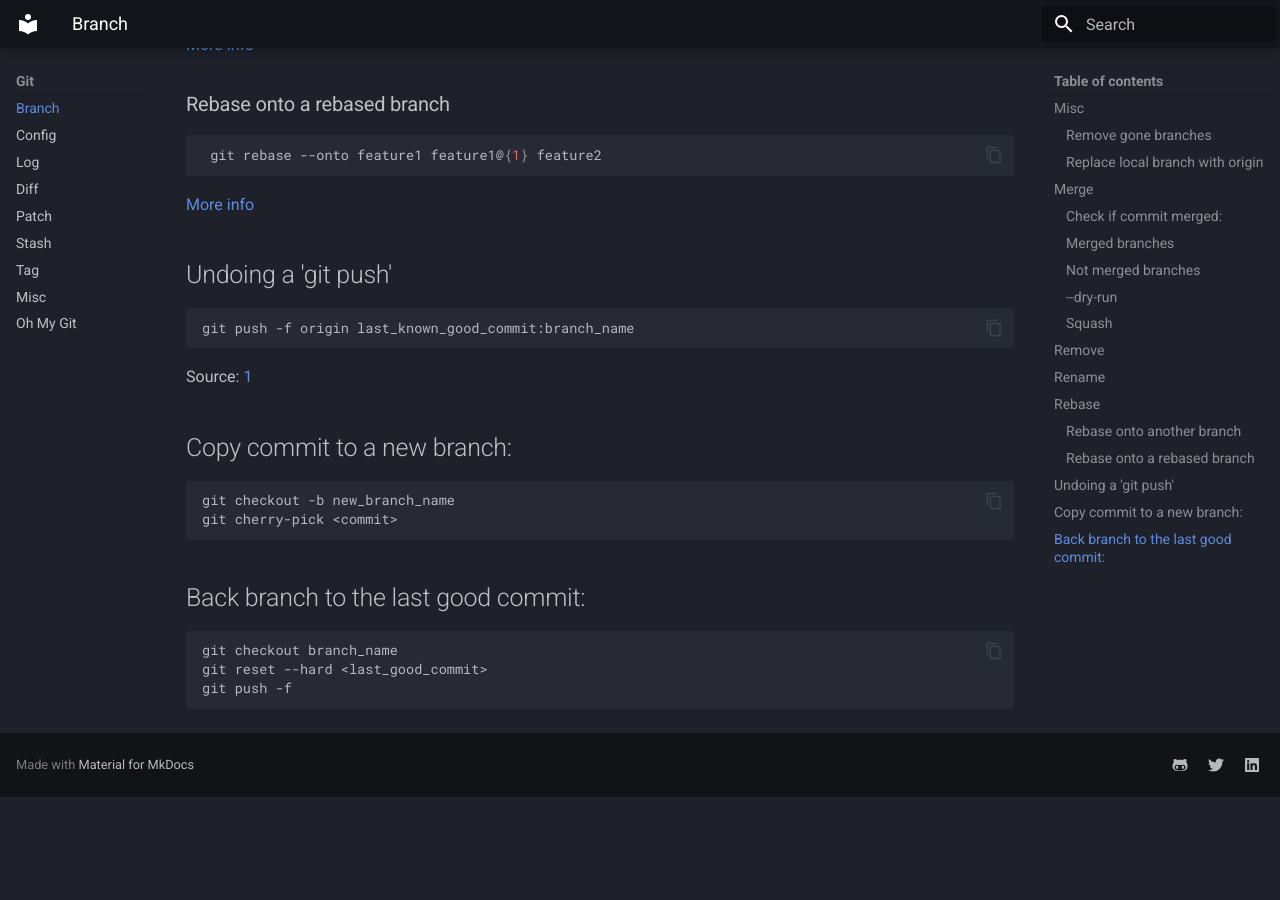
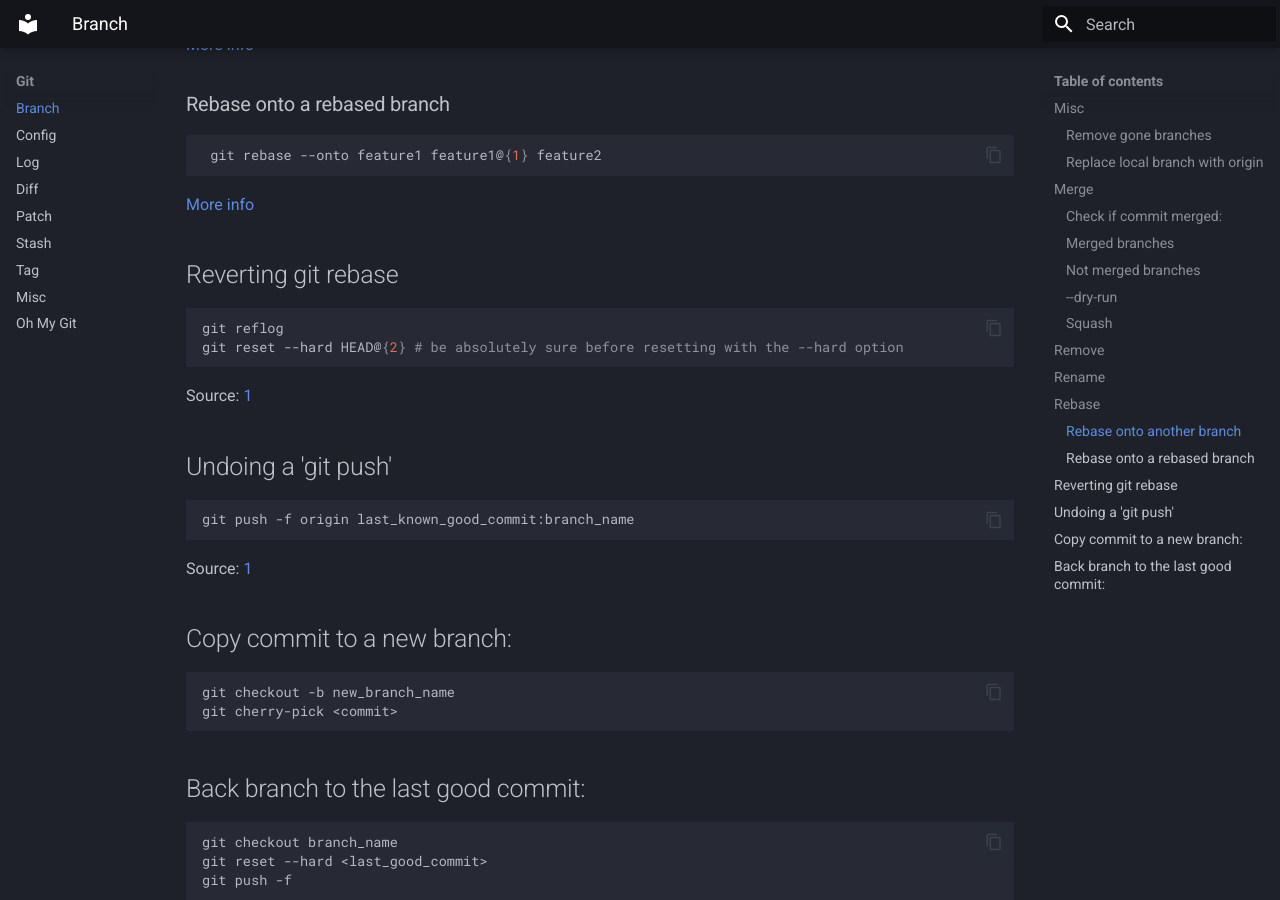
Before and after one commit to yutv/kb, an MkDocs documentation site: the page built from docs/git/branch.md, in a window 1280 px wide and 900 px high, scrolled down 2431 px. Built offline with MkDocs 1.6.1 and Material for MkDocs 9.7.7, drawn with Linux system fonts in a browser that asks for light colours; before the commit the page ends 3228 px from its top, so only the background shows below that.

Commit message:
revert git rebase

````diff
--- a/docs/git/branch.md
+++ b/docs/git/branch.md
@@ -98,6 +98,13 @@ git rebase --onto master feature_1
 ```
 [More info](https://stackoverflow.com/questions/31881885/how-to-rebase-a-branch-off-a-rebased-branch#answer-53928753)
 
+## Reverting git rebase
+```bash
+git reflog
+git reset --hard HEAD@{2} # be absolutely sure before resetting with the --hard option
+```
+Source: [1](https://stackoverflow.com/questions/134882/undoing-a-git-rebase)
+
 ## Undoing a 'git push'
 ```bash
 git push -f origin last_known_good_commit:branch_name
````
Also changed, not shown: docs/git/log.md (+4 -0 lines).
